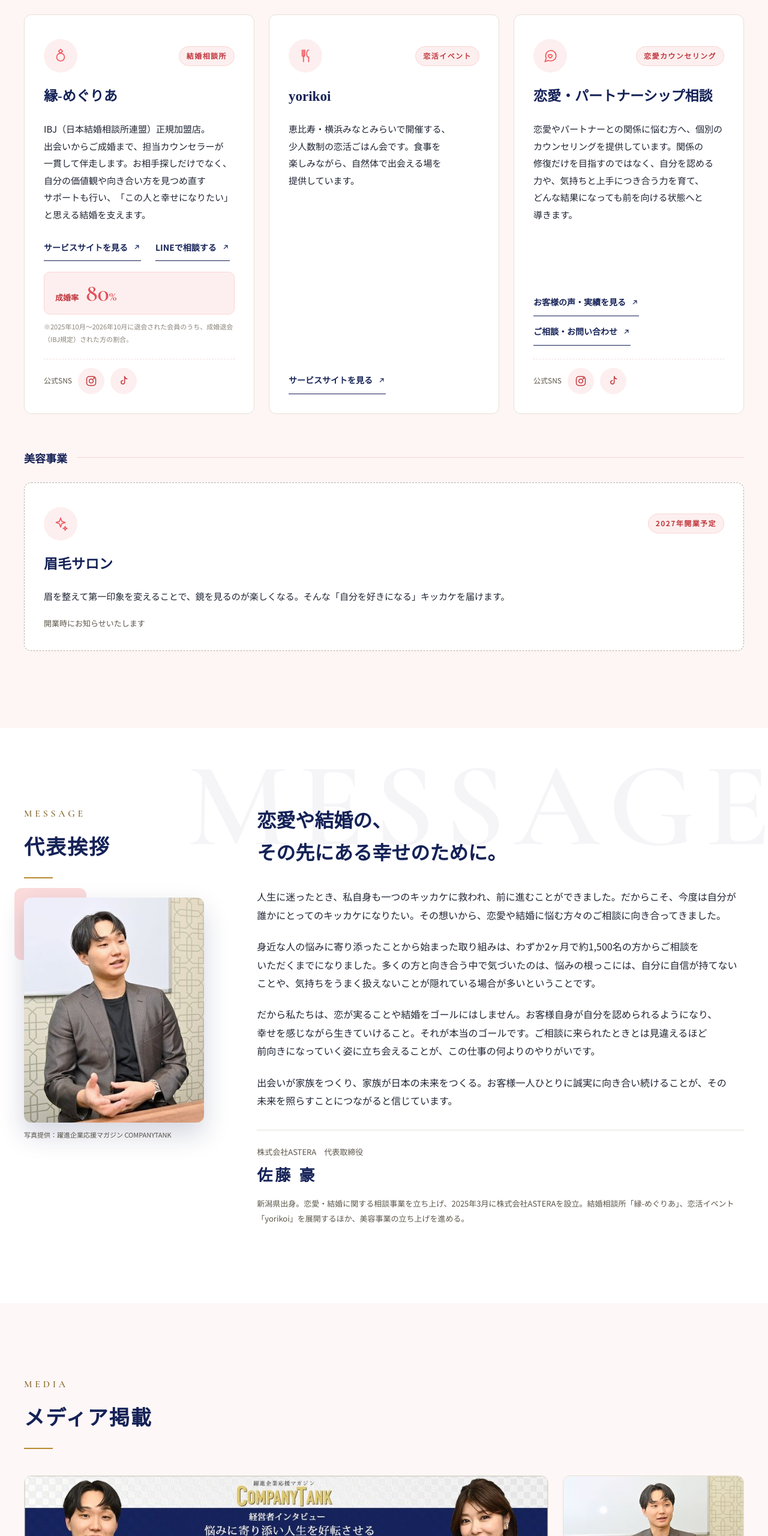
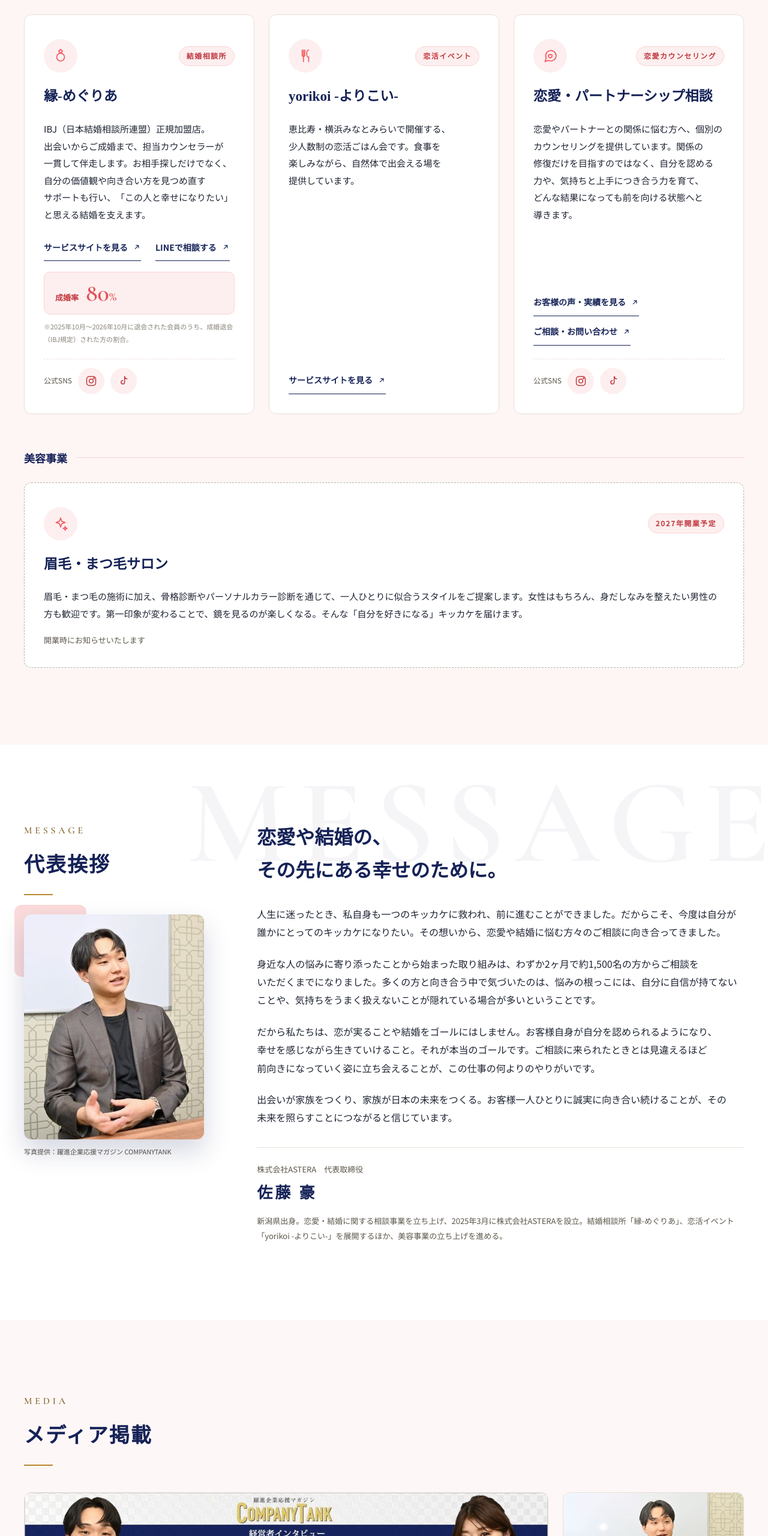
Before and after one commit to astera0310-hue/astera0310-hue.github.io, a plain HTML site: page index.html in a window 1280 px wide. Shown: the part 3260-5820 px from the top of the page at 60% size. Drawn offline with nearby package versions, Linux system fonts and the light colour scheme.

Commit message:
Update index.html

```diff
--- a/index.html
+++ b/index.html
@@ -4,12 +4,12 @@
 <meta charset="utf-8">
 <meta name="viewport" content="width=device-width, initial-scale=1">
 <title>株式会社ASTERA｜恋愛・結婚支援事業・美容事業</title>
-<meta name="description" content="株式会社ASTERAは、結婚相談所「縁-めぐりあ」、恋活イベント「yorikoi」、恋愛・パートナーシップ相談などの恋愛・結婚支援事業と美容事業を展開しています。">
+<meta name="description" content="株式会社ASTERAは、結婚相談所「縁-めぐりあ」、恋活イベント「yorikoi -よりこい-」、恋愛・パートナーシップ相談などの恋愛・結婚支援事業と美容事業を展開しています。">
 <link rel="canonical" href="https://astera0310-hue.github.io/">
 <meta property="og:type" content="website">
 <meta property="og:site_name" content="株式会社ASTERA">
 <meta property="og:title" content="株式会社ASTERA｜明日を照らす、キッカケになる。">
-<meta property="og:description" content="株式会社ASTERAは、結婚相談所「縁-めぐりあ」、恋活イベント「yorikoi」、恋愛・パートナーシップ相談などの恋愛・結婚支援事業と美容事業を展開しています。">
+<meta property="og:description" content="株式会社ASTERAは、結婚相談所「縁-めぐりあ」、恋活イベント「yorikoi -よりこい-」、恋愛・パートナーシップ相談などの恋愛・結婚支援事業と美容事業を展開しています。">
 <meta property="og:url" content="https://astera0310-hue.github.io/">
 <meta property="og:image" content="https://astera0310-hue.github.io/ogp.png">
 <meta property="og:locale" content="ja_JP">
@@ -17,7 +17,7 @@
 <link rel="icon" type="image/png" href="favicon.png">
 <link rel="apple-touch-icon" href="apple-touch-icon.png">
 <!--GSC-->
-<script type="application/ld+json">{"@context": "https://schema.org", "@type": "Organization", "name": "株式会社ASTERA", "alternateName": "ASTERA Inc.", "url": "https://astera0310-hue.github.io/", "logo": "https://astera0310-hue.github.io/logo.png", "foundingDate": "2025-03-10", "founder": {"@type": "Person", "name": "佐藤 豪"}, "address": {"@type": "PostalAddress", "postalCode": "223-0052", "addressRegion": "神奈川県", "addressLocality": "横浜市港北区", "streetAddress": "綱島東1-13-37", "addressCountry": "JP"}, "description": "株式会社ASTERAは、結婚相談所「縁-めぐりあ」、恋活イベント「yorikoi」、恋愛・パートナーシップ相談などの恋愛・結婚支援事業と美容事業を展開しています。"}</script>
+<script type="application/ld+json">{"@context": "https://schema.org", "@type": "Organization", "name": "株式会社ASTERA", "alternateName": "ASTERA Inc.", "url": "https://astera0310-hue.github.io/", "logo": "https://astera0310-hue.github.io/logo.png", "foundingDate": "2025-03-10", "founder": {"@type": "Person", "name": "佐藤 豪"}, "address": {"@type": "PostalAddress", "postalCode": "223-0052", "addressRegion": "神奈川県", "addressLocality": "横浜市港北区", "streetAddress": "綱島東1-13-37", "addressCountry": "JP"}, "description": "株式会社ASTERAは、結婚相談所「縁-めぐりあ」、恋活イベント「yorikoi -よりこい-」、恋愛・パートナーシップ相談などの恋愛・結婚支援事業と美容事業を展開しています。"}</script>
 <link rel="preconnect" href="https://fonts.googleapis.com">
 <link href="https://fonts.googleapis.com/css2?family=Noto+Sans+JP:wght@400;500;700&amp;family=Noto+Serif+JP:wght@500;700&amp;family=Cormorant+Garamond:wght@500;600&amp;display=swap" rel="stylesheet">
 <style>
@@ -250,7 +250,7 @@ html{scroll-behavior:smooth}
 <div aria-hidden="true" style="width: 56px; height: 56px; border-radius: 50%; background: #FDEFEF; display: flex; align-items: center; justify-content: center"><svg width="26" height="26" viewBox="0 0 24 24" fill="none" stroke="#F25C62" stroke-width="1.6" stroke-linecap="round" stroke-linejoin="round"><path d="M7 3v8a2 2 0 0 0 4 0V3M9 3v18M17 3c-2 0-3 2-3 6s1 5 3 5v7"/></svg></div>
 <span style="font-size: 12px; font-weight: 700; letter-spacing: 0.12em; color: #C2393F; background: #FDEFEF; border: 1px solid #FBD3D3; border-radius: 999px; padding: 4px 12px">恋活イベント</span>
 </div>
-<h3 style="margin: 0; font-family: 'Noto Serif JP', serif; font-size: 23px; color: #152257">yorikoi</h3>
+<h3 style="margin: 0; font-family: 'Noto Serif JP', serif; font-size: 23px; color: #152257">yorikoi -より<wbr>こい<wbr>-</h3>
 <p style="margin: 0; font-size: 15px; flex-grow: 1">恵比寿・<wbr>横浜みなと<wbr>みらいで<wbr>開催する、<wbr>少人数制の<wbr>恋活ごはん会です。<wbr>食事を<wbr>楽しみながら、<wbr>自然体で<wbr>出会える<wbr>場を<wbr>提供しています。</p>
 <div style="display: flex; flex-wrap: wrap; gap: 4px 24px">
 <a class="as-link" href="https://utage-system.com/p/KuO6MOZXPHPe?ref=hp" target="_blank" rel="noopener" style="display: inline-flex; align-items: center; gap: 8px; min-height: 44px; font-size: 14px; font-weight: 700; color: #152257; text-decoration: none; border-bottom: 1px solid #152257">サービスサイトを<wbr>見る
@@ -283,8 +283,8 @@ html{scroll-behavior:smooth}
 <div aria-hidden="true" style="width: 56px; height: 56px; border-radius: 50%; background: #FDEFEF; display: flex; align-items: center; justify-content: center"><svg width="26" height="26" viewBox="0 0 24 24" fill="none" stroke="#F25C62" stroke-width="1.6" stroke-linecap="round" stroke-linejoin="round"><path d="M12 3l1.8 5.2L19 10l-5.2 1.8L12 17l-1.8-5.2L5 10l5.2-1.8z"/><path d="M19 16l.8 2.2L22 19l-2.2.8L19 22l-.8-2.2L16 19l2.2-.8z"/></svg></div>
 <span style="font-size: 12px; font-weight: 700; letter-spacing: 0.12em; color: #C2393F; background: #FDEFEF; border: 1px solid #FBD3D3; border-radius: 999px; padding: 4px 12px">2027年開業予定</span>
 </div>
-<h3 style="margin: 0; font-family: 'Noto Serif JP', serif; font-size: 23px; color: #152257">眉毛サロン</h3>
-<p style="margin: 0; font-size: 15px; flex-grow: 1">眉を<wbr>整えて<wbr>第一印象を<wbr>変える<wbr>ことで、<wbr>鏡を<wbr>見るのが<wbr>楽しくなる。<wbr>そんな<wbr>「自分を<wbr>好きに<wbr>なる」キッカケを<wbr>届けます。</p>
+<h3 style="margin: 0; font-family: 'Noto Serif JP', serif; font-size: 23px; color: #152257">眉毛・まつ<wbr>毛サロン</h3>
+<p style="margin: 0; font-size: 15px; flex-grow: 1">眉毛・まつ毛の<wbr>施術に<wbr>加え、<wbr>骨格診断や<wbr>パーソナルカラー診断を<wbr>通じて、<wbr>一人ひとりに<wbr>似合う<wbr>スタイルを<wbr>ご提案します。<wbr>女性は<wbr>もちろん、<wbr>身だしなみを<wbr>整えたい<wbr>男性の<wbr>方も<wbr>歓迎です。<wbr>第一印象が<wbr>変わる<wbr>ことで、<wbr>鏡を<wbr>見るのが<wbr>楽しくなる。<wbr>そんな<wbr>「自分を<wbr>好きに<wbr>なる」キッカケを<wbr>届けます。</p>
 <div style="display: flex; flex-wrap: wrap; gap: 4px 24px">
 <span style="font-size: 13px; color: #5C5649">開業時に<wbr>お知らせいたします</span>
 </div>
@@ -319,7 +319,7 @@ html{scroll-behavior:smooth}
 <div style="display: flex; flex-direction: column; gap: 2px; margin-top: 12px; padding-top: 24px; border-top: 1px solid #E6E1D6">
 <span style="font-size: 13px; color: #5C5649">株式会社ASTERA　代表取締役</span>
 <span style="font-family: 'Noto Serif JP', serif; font-size: 26px; font-weight: 700; color: #152257; letter-spacing: 0.15em">佐藤 豪</span>
-<span style="font-size: 13px; color: #5C5649; margin-top: 8px">新潟県出身。<wbr>恋愛・結婚に<wbr>関する<wbr>相談事業を<wbr>立ち上げ、<wbr>2025年3月に<wbr>株式会社ASTERAを<wbr>設立。<wbr>結婚<wbr>相談所<wbr>「縁-めぐりあ」、<wbr>恋活イベント<wbr>「yorikoi」を<wbr>展開する<wbr>ほか、<wbr>美容事業の<wbr>立ち上げを<wbr>進める。</span>
+<span style="font-size: 13px; color: #5C5649; margin-top: 8px">新潟県出身。<wbr>恋愛・結婚に<wbr>関する<wbr>相談事業を<wbr>立ち上げ、<wbr>2025年3月に<wbr>株式会社ASTERAを<wbr>設立。<wbr>結婚<wbr>相談所<wbr>「縁-めぐりあ」、<wbr>恋活イベント<wbr>「yorikoi -より<wbr>こい-」を<wbr>展開する<wbr>ほか、<wbr>美容事業の<wbr>立ち上げを<wbr>進める。</span>
 </div>
 </div>
 </div>
@@ -381,12 +381,12 @@ html{scroll-behavior:smooth}
 <li class="rv" style="position: relative; display: grid; grid-template-columns: 150px minmax(0, 1fr); gap: 24px; padding: 0 0 36px 36px">
 <span aria-hidden="true" style="position: absolute; left: 0; top: 9px; width: 14px; height: 14px; border-radius: 50%; background: #B8892E"></span>
 <span style="font-family: 'Noto Serif JP', serif; font-weight: 700; color: #152257">2026年12月</span>
-<span>恋活イベント<wbr>「yorikoi」<wbr>開始</span>
+<span>恋活イベント<wbr>「yorikoi -より<wbr>こい-」<wbr>開始</span>
 </li>
 <li class="rv" style="position: relative; display: grid; grid-template-columns: 150px minmax(0, 1fr); gap: 24px; padding: 0 0 36px 36px">
 <span aria-hidden="true" style="position: absolute; left: 0; top: 9px; width: 14px; height: 14px; border-radius: 50%; background: #FFFFFF; border: 2px solid #B8892E"></span>
 <span style="font-family: 'Noto Serif JP', serif; font-weight: 700; color: #152257">2027年<wbr>（予定）</span>
-<span>美容事業<wbr>（眉毛サロン）<wbr>開業</span>
+<span>美容事業<wbr>（眉毛・まつ<wbr>毛サロン）<wbr>開業</span>
 </li>
 </ol>
 </div>
@@ -409,7 +409,7 @@ html{scroll-behavior:smooth}
 <tr style="border-top: 1px solid #E6E1D6;"><th scope="row" style="width: 160px; text-align: left; vertical-align: top; padding: 22px 16px 22px 0; color: #152257; font-weight: 700">資本金</th><td style="padding: 22px 0">200万円</td></tr>
 <tr style="border-top: 1px solid #E6E1D6;"><th scope="row" style="width: 160px; text-align: left; vertical-align: top; padding: 22px 16px 22px 0; color: #152257; font-weight: 700">代表者</th><td style="padding: 22px 0">代表取締役　佐藤 豪</td></tr>
 <tr style="border-top: 1px solid #E6E1D6;"><th scope="row" style="width: 160px; text-align: left; vertical-align: top; padding: 22px 16px 22px 0; color: #152257; font-weight: 700">決算期</th><td style="padding: 22px 0">2月</td></tr>
-<tr style="border-top: 1px solid #E6E1D6;"><th scope="row" style="width: 160px; text-align: left; vertical-align: top; padding: 22px 16px 22px 0; color: #152257; font-weight: 700">事業内容</th><td style="padding: 22px 0">結婚<wbr>相談所の<wbr>運営<br>恋活イベントの<wbr>企画・運営<br>恋愛・パートナーシップに<wbr>関する<wbr>カウンセリング<br>美容サロンの<wbr>運営<wbr>（2027年開業予定）</td></tr>
+<tr style="border-top: 1px solid #E6E1D6;"><th scope="row" style="width: 160px; text-align: left; vertical-align: top; padding: 22px 16px 22px 0; color: #152257; font-weight: 700">事業内容</th><td style="padding: 22px 0">結婚<wbr>相談所の<wbr>運営<br>恋活イベントの<wbr>企画・運営<br>恋愛・パートナーシップに<wbr>関する<wbr>カウンセリング<br>美容サロンの<wbr>運営<wbr>（眉毛・まつ毛、<wbr>骨格診断、<wbr>パーソナルカラー診断／2027年開業予定）</td></tr>
 <tr style="border-top: 1px solid #E6E1D6;"><th scope="row" style="width: 160px; text-align: left; vertical-align: top; padding: 22px 16px 22px 0; color: #152257; font-weight: 700">お問い合わせ</th><td style="padding: 22px 0"><a href="#contact" data-open-form style="color: #152257">お問い合わせフォーム</a>より<wbr>ご連絡ください</td></tr>
 </tbody>
 </table>
```
